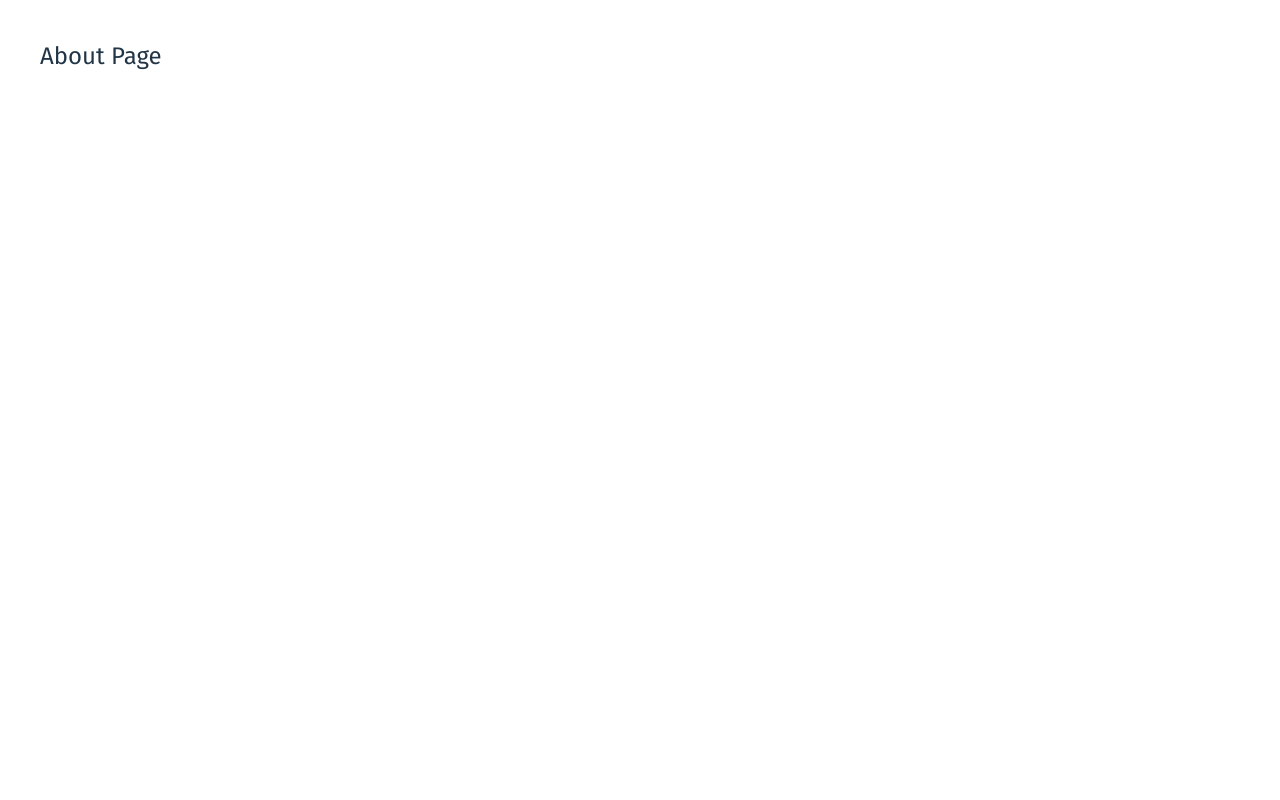
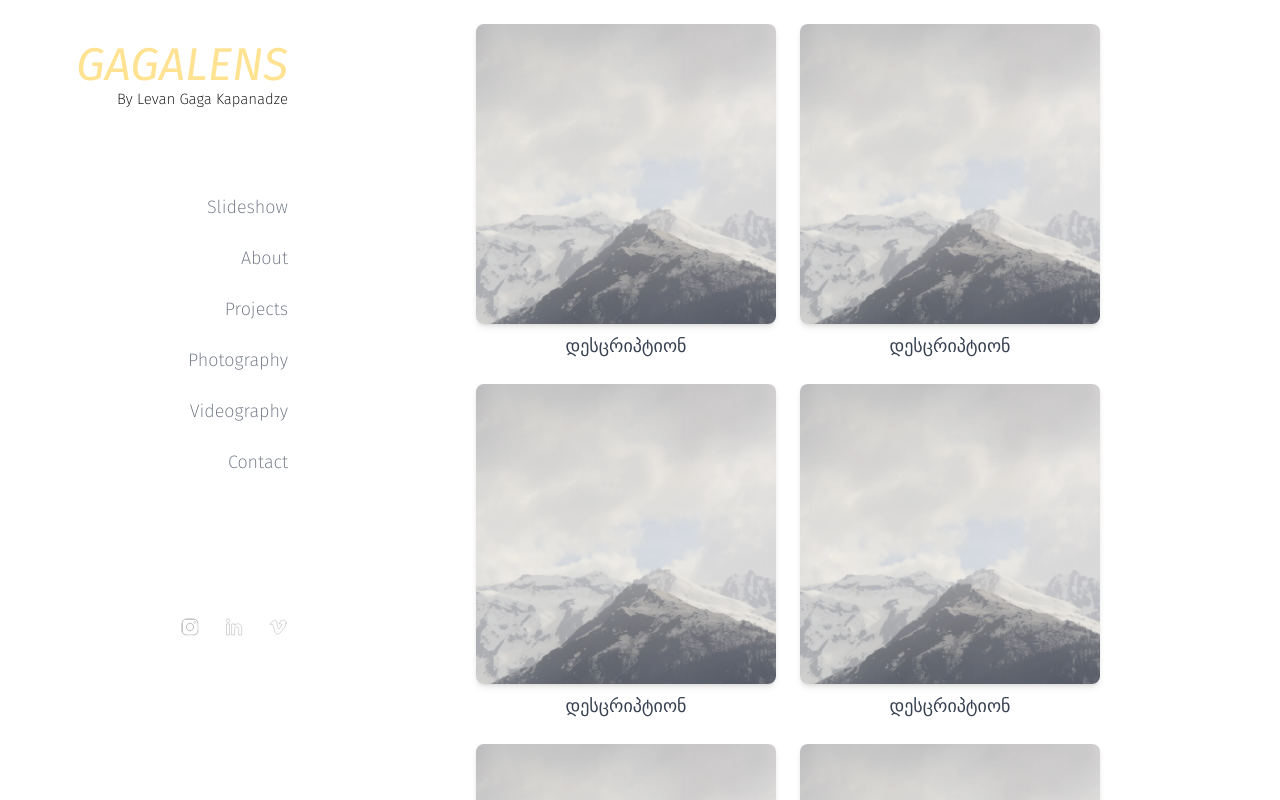
Before and after one commit to ByPro8/gaga, a React (Vite) app: page /photography in a window 1280 px wide. Shown: the top 800 px of the page. Built offline with nearby package versions, Linux system fonts and the light colour scheme.

Commit message:
Slideshow

```diff
--- a/src/pages/Contact.tsx
+++ b/src/pages/Contact.tsx
@@ -1,3 +1,3 @@
 export default function Contact() {
-    return <div className="p-10 text-2xl">About Page</div>;
+  return <div className="p-10 text-2xl text-gray-500">Contact</div>;
 }
--- a/src/pages/Photography.tsx
+++ b/src/pages/Photography.tsx
@@ -1,3 +1,53 @@
+import Menu from "../components/Menu";
+import img from "../assets/images/main.webp";
+import GAGALENS from "../components/GAGALENS";
+import { Link } from "react-router-dom";
+
 export default function Photography() {
-    return <div className="p-10 text-2xl">About Page</div>;
+  const images = [
+    { src: img, desc: "დესცრიპტიონ" },
+    { src: img, desc: "დესცრიპტიონ" },
+    { src: img, desc: "დესცრიპტიონ" },
+    { src: img, desc: "დესცრიპტიონ" },
+    { src: img, desc: "დესცრიპტიონ" },
+    { src: img, desc: "დესცრიპტიონ" },
+    { src: img, desc: "დესცრიპტიონ" },
+    { src: img, desc: "დესცრიპტიონ" },
+    { src: img, desc: "დესცრიპტიონ" },
+    { src: img, desc: "დესცრიპტიონ" },
+  ];
+
+  return (
+    <div className="flex h-screen w-full flex-col text-gray-500 sm:flex-col lg:flex-row">
+      {/* <div className="flex">
+        <Link
+          to="/"
+          className="mr-auto bg-white pl-2 pt-4 text-gray-500 hover:text-gray-800"
+        >
+          Home
+        </Link>
+        <GAGALENS
+          className="ml-auto pr-2 pt-4 text-[24px]"
+          classNameG=""
+          classNameB="hidden"
+        />
+      </div> */}
+
+      <Menu className="w-[100%] pt-10 text-center sm:hidden sm:w-[20%] sm:pl-10 sm:text-right lg:block lg:w-[30%] lg:pl-0 lg2:w-[25%] xl:w-[20%]" />
+      <div className="flex w-[100%] max-w-[1400px] flex-wrap justify-center gap-6 p-6 sm:w-[100%] lg:w-[70%] lg:pl-0 lg2:w-[75%] xl:w-[80%]">
+        {images.map((img, index) => (
+          <div key={index} className="flex flex-col items-center">
+            <img
+              src={img.src}
+              alt={img.desc}
+              className="h-[300px] w-[300px] rounded-lg object-cover shadow-md transition-all duration-300 hover:scale-105"
+            />
+            <span className="mt-2 text-lg font-semibold text-gray-700">
+              {img.desc}
+            </span>
+          </div>
+        ))}
+      </div>
+    </div>
+  );
 }
--- a/src/pages/Slideshow.tsx
+++ b/src/pages/Slideshow.tsx
@@ -1,3 +1,3 @@
 export default function Slideshow() {
-    return <div className="p-10 text-2xl">About Page</div>;
+  return <div className="p-10 text-2xl text-gray-500">Slideshow</div>;
 }
--- a/src/pages/Videography.tsx
+++ b/src/pages/Videography.tsx
@@ -1,3 +1,3 @@
 export default function Videography() {
-    return <div className="p-10 text-2xl">About Page</div>;
+  return <div className="p-10 text-2xl text-gray-500">Videography</div>;
 }
```
